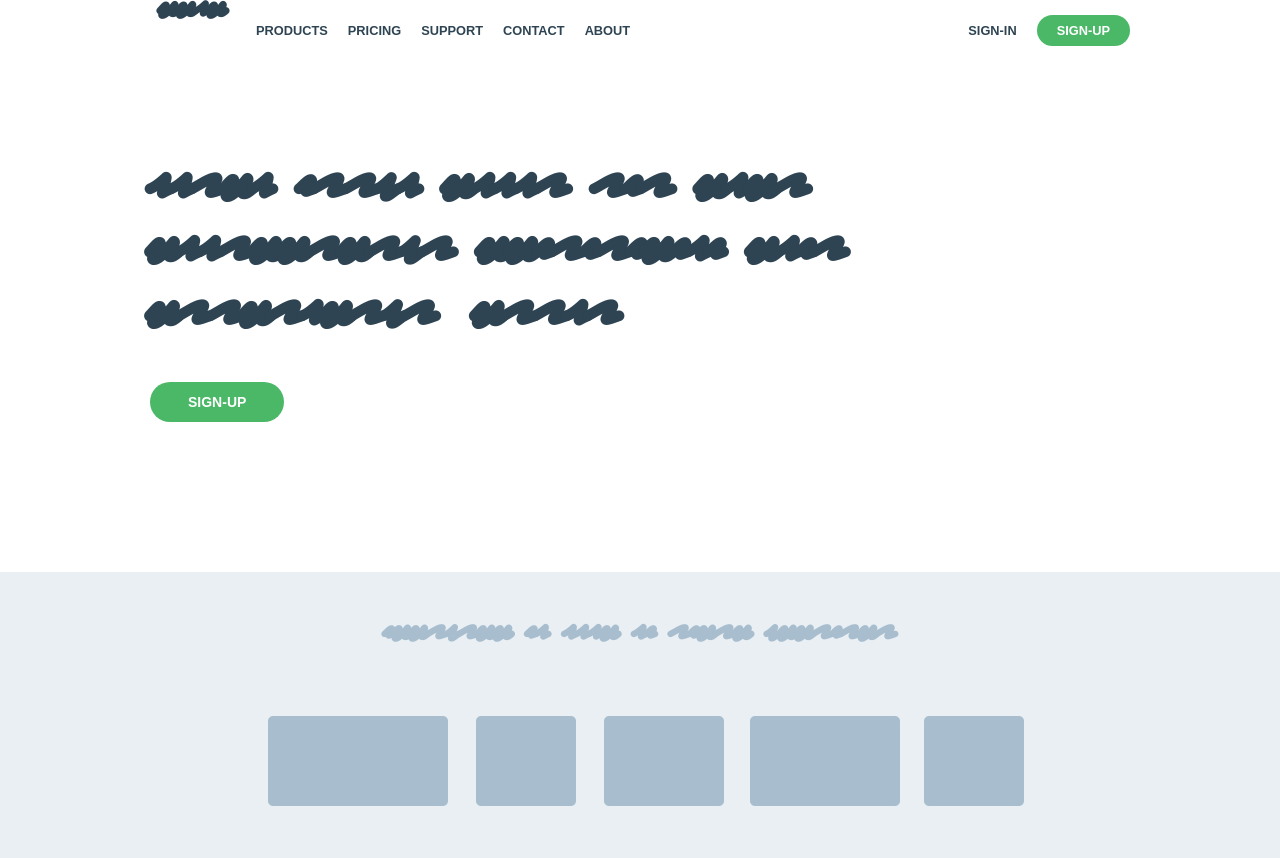
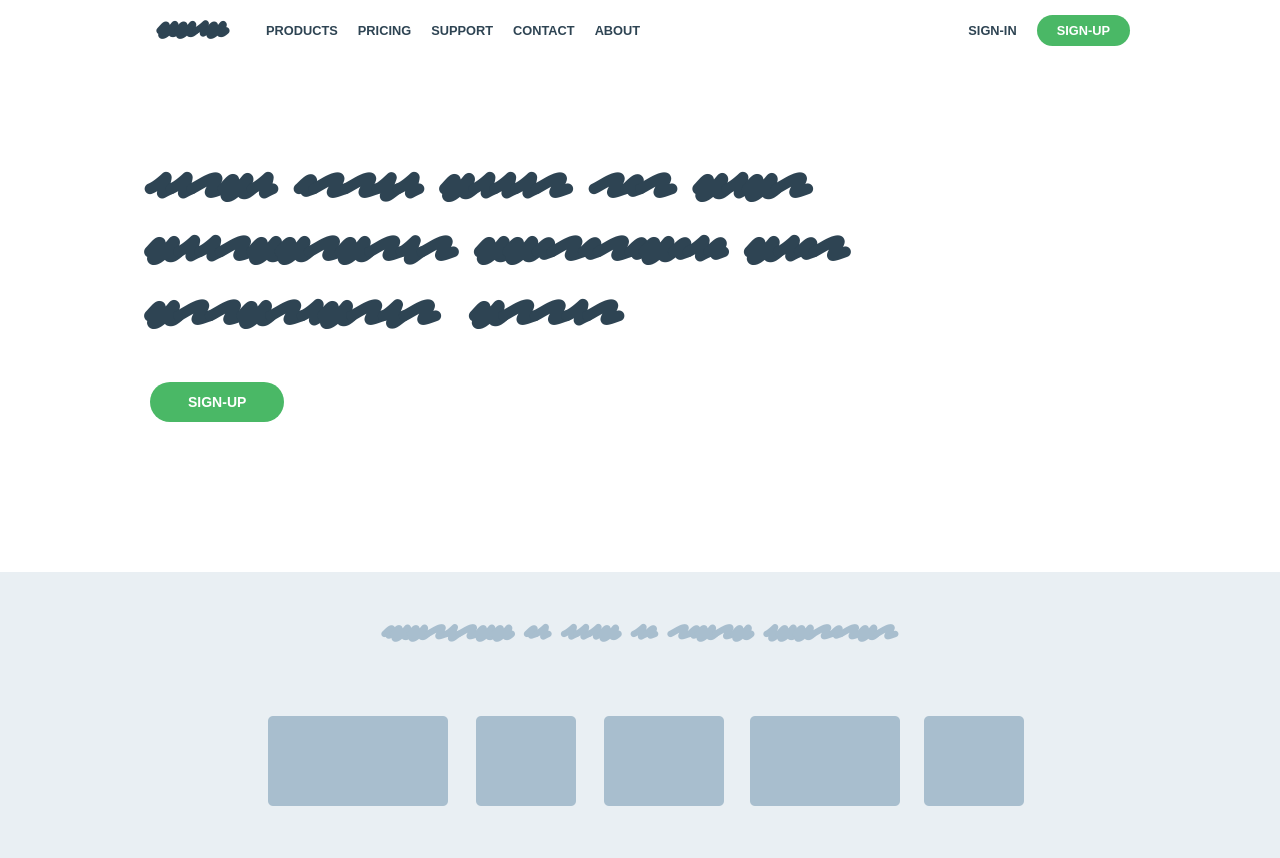
Before and after one commit to tutsplus/smooth-page-transition-with-history-web-api, a plain HTML site: page index.html in a window 1280 px wide. Shown: the top 858 px of the page. Drawn offline with Linux system fonts and the light colour scheme.

Commit message:
style update and add food and head partial

```diff
--- a/assets/css/less/style.less
+++ b/assets/css/less/style.less
@@ -122,9 +122,7 @@ p {
 		display: inline-block;
 	}
 	.home {
-		margin-right: 10px;
-		display: block;
-		height: 100%;
+		margin-right: 20px;
 	}
 	.home a {
 		font-size: 2.6em;
--- a/index.html
+++ b/index.html
@@ -1,6 +1,3 @@
-<!DOCTYPE html>
-<html lang="en">
-<head>
 <meta charset="UTF-8">
 	<title>Acme &mdash; Home</title>
 	<link rel="stylesheet" href="assets/css/style.css">
@@ -37,7 +34,6 @@
 	</nav>
 </header>
 			<div class="site-content" id="content">
-
 	<section class="section hero">
 		<div class="container">
 			<h1 class="section__heading">Lorem ipsum dolor sit amet, consectetur adipisicing elit. Aspernatur, error.</h1>
@@ -83,6 +79,7 @@
 			</ul>
 		</div>
 	</section>
+
 		</div>
 		<div class="subscribe">
 	<div class="container">
```
Also changed, not shown: assets/css/style.css, 4 other files. Lines whose indentation alone changed are shown as unchanged.
